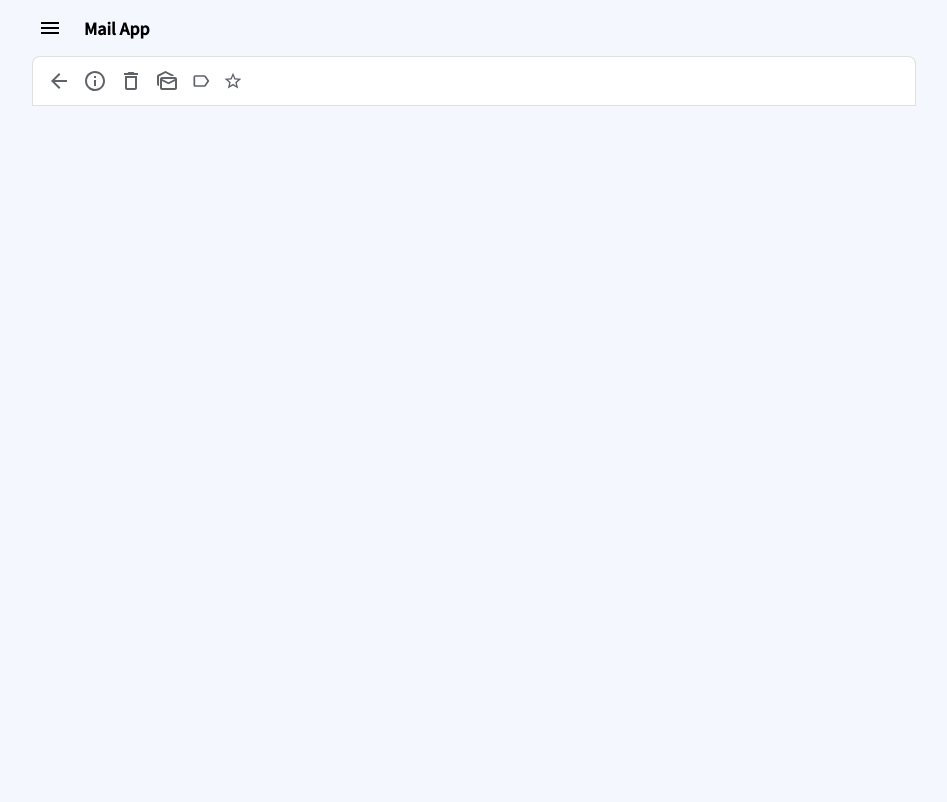
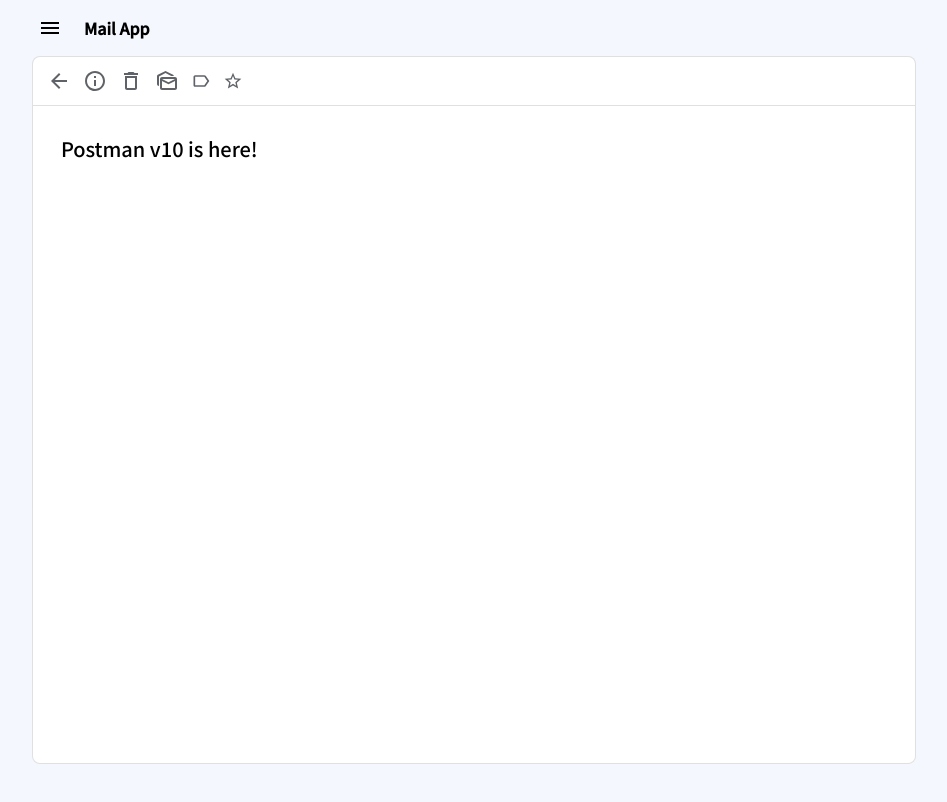
Before and after one commit to katanazero86/react-mail, a React (Vite) app: page /mail/1/1 in a window 1280 px wide. Shown: the top 802 px of the page, without its empty margins (166-1113 px from the left). Built offline with nearby package versions, Linux system fonts and the light colour scheme.

Commit message:
[컴포넌트 작성]
- 메일 클릭 시, 상세내용 페이지 부분 작업중

```diff
--- /dev/null
+++ b/src/components/Mail/Detail/Body/index.tsx
@@ -0,0 +1,49 @@
+import { ChangeEvent, useEffect } from 'react';
+import { useParams } from 'react-router-dom';
+import { useRecoilState, useRecoilValue, useSetRecoilState } from 'recoil';
+import {
+  allCheckedAtom,
+  checkedMailAtom,
+  filteredMailListAtom,
+  mailListAtom,
+  mailListFilterAtom,
+} from '../../../../store/mail';
+import { Mail, MailFilterType } from '../../../../store/mail/types';
+import styled from '@emotion/styled';
+import Checkbox from '../../../Forms/Checkbox';
+import Row from '../../../Grid/Row';
+import RowItem from '../../../Grid/RowItem';
+import OutlineStar from '../../../Icons/OutlineStar';
+import Star from '../../../Icons/Star';
+
+const DetailBodyStyled = styled.section`
+  flex-grow: 1;
+  width: 100%;
+  max-height: calc(100% - 66px - 24px);
+  background-color: #ffffff;
+  padding: 8px;
+  border: 1px solid rgba(0, 0, 0, 0.12);
+  border-top: none;
+  border-radius: 0 0 8px 8px;
+`;
+
+const MailTitleStyled = styled.h2`
+  font-size: 20px;
+  font-weight: 500;
+  padding-top: 20px;
+  padding-left: 20px;
+`;
+
+export default function DetailBody() {
+  const { mailId } = useParams();
+  const mailList = useRecoilValue(mailListAtom);
+  const targetMail = mailList.find(mail => String(mail.id) === mailId)!;
+
+  return (
+    <DetailBodyStyled>
+      <div>
+        <MailTitleStyled>{targetMail.title}</MailTitleStyled>
+      </div>
+    </DetailBodyStyled>
+  );
+}
--- a/src/components/Mail/Detail/Header/index.tsx
+++ b/src/components/Mail/Detail/Header/index.tsx
@@ -14,8 +14,9 @@
 import Checkbox from '../../../Forms/Checkbox';
 import Label from '../../../Icons/Label';
 import OutlineStar from '../../../Icons/OutlineStar';
+import { useNavigate, useParams } from 'react-router-dom';
 
-const HeaderStyled = styled.header`
+const DetailHeaderStyled = styled.header`
   transition: box-shadow 300ms cubic-bezier(0.4, 0, 0.2, 1) 0ms;
   width: 100%;
   box-sizing: border-box;
@@ -25,49 +26,56 @@
   background-color: #ffffff;
   border-radius: 8px 8px 0 0;
   padding: 12px 8px;
-
-  .pagination-info {
-    color: #111827;
-    font-size: 12px;
-    padding: 0 6px;
-    letter-spacing: -0.5px;
-  }
-
-  .pagination-arrow {
-    display: flex;
-    align-items: center;
-  }
 `;
 
 type FlagType = 'ALL_READ' | 'ALL_UNREAD' | 'ALL_STAR' | 'ALL_UN_STAR';
-type CheckedFlagType = 'READ' | 'UNREAD' | 'STAR' | 'UN_STAR' | 'SPAM' | 'UN_SPAM' | 'DELETE';
+type CheckedFlagType = 'UNREAD' | 'STAR' | 'UN_STAR' | 'SPAM' | 'UN_SPAM' | 'DELETE';
 
 const iconColor = { color: '#5f6368' };
 
 export default function DetailHeader() {
+  const { mailId } = useParams();
+  const navigate = useNavigate();
+
+  const handleBackClick = () => {
+    navigate(-1);
+  };
+
+  const handleSpamClick = () => {
+    // TODO : mail spam fetch
+  };
+
+  const handleDeleteClick = () => {
+    // TODO : mail delete fetch
+  };
+
+  const handleUnReadClick = () => {
+    // TODO : mail unread fetch
+  };
+
   return (
-    <HeaderStyled>
+    <DetailHeaderStyled>
       <Row alignItems="center" justifyContent="space-between" rowGap={1}>
         <RowItem>
           <Row alignItems="center">
             <RowItem>
-              <span className="icon-hover">
+              <span className="icon-hover" onClick={handleBackClick}>
                 <ArrowBackIcon sx={iconColor} />
               </span>
             </RowItem>
             <RowItem>
               <span className="icon-hover">
-                <InfoOutlinedIcon sx={iconColor} />
+                <InfoOutlinedIcon sx={iconColor} onClick={handleSpamClick} />
               </span>
             </RowItem>
             <RowItem>
               <span className="icon-hover">
-                <DeleteOutlineOutlinedIcon sx={iconColor} />
+                <DeleteOutlineOutlinedIcon sx={iconColor} onClick={handleDeleteClick} />
               </span>
             </RowItem>
             <RowItem>
               <span className="icon-hover">
-                <MarkAsUnreadOutlinedIcon sx={iconColor} />
+                <MarkAsUnreadOutlinedIcon sx={iconColor} onClick={handleUnReadClick} />
               </span>
             </RowItem>
             <RowItem>
@@ -83,6 +91,6 @@
           </Row>
         </RowItem>
       </Row>
-    </HeaderStyled>
+    </DetailHeaderStyled>
   );
 }
--- a/src/components/Mail/Detail/index.tsx
+++ b/src/components/Mail/Detail/index.tsx
@@ -1,10 +1,12 @@
 import { MailWrapStyled } from '../common.styles';
 import DetailHeader from './Header';
+import DetailBody from './Body';
 
 export default function MailDetail() {
   return (
     <MailWrapStyled>
       <DetailHeader />
+      <DetailBody />
     </MailWrapStyled>
   );
 }
--- a/src/components/Mail/Main/Body/index.tsx
+++ b/src/components/Mail/Main/Body/index.tsx
@@ -16,7 +16,7 @@
 import OutlineStar from '../../../Icons/OutlineStar';
 import Star from '../../../Icons/Star';
 
-const BodyStyled = styled.section`
+const MainBodyStyled = styled.section`
   flex-grow: 1;
   width: 100%;
   max-height: calc(100% - 66px - 24px);
@@ -138,7 +138,7 @@
   };
 
   return (
-    <BodyStyled>
+    <MainBodyStyled>
       {filteredMailList.length === 0 && <EmptyContentsStyled>메일이 존재하지 않습니다.</EmptyContentsStyled>}
 
       <div>
@@ -180,6 +180,6 @@
             );
           })}
       </div>
-    </BodyStyled>
+    </MainBodyStyled>
   );
 }
```
